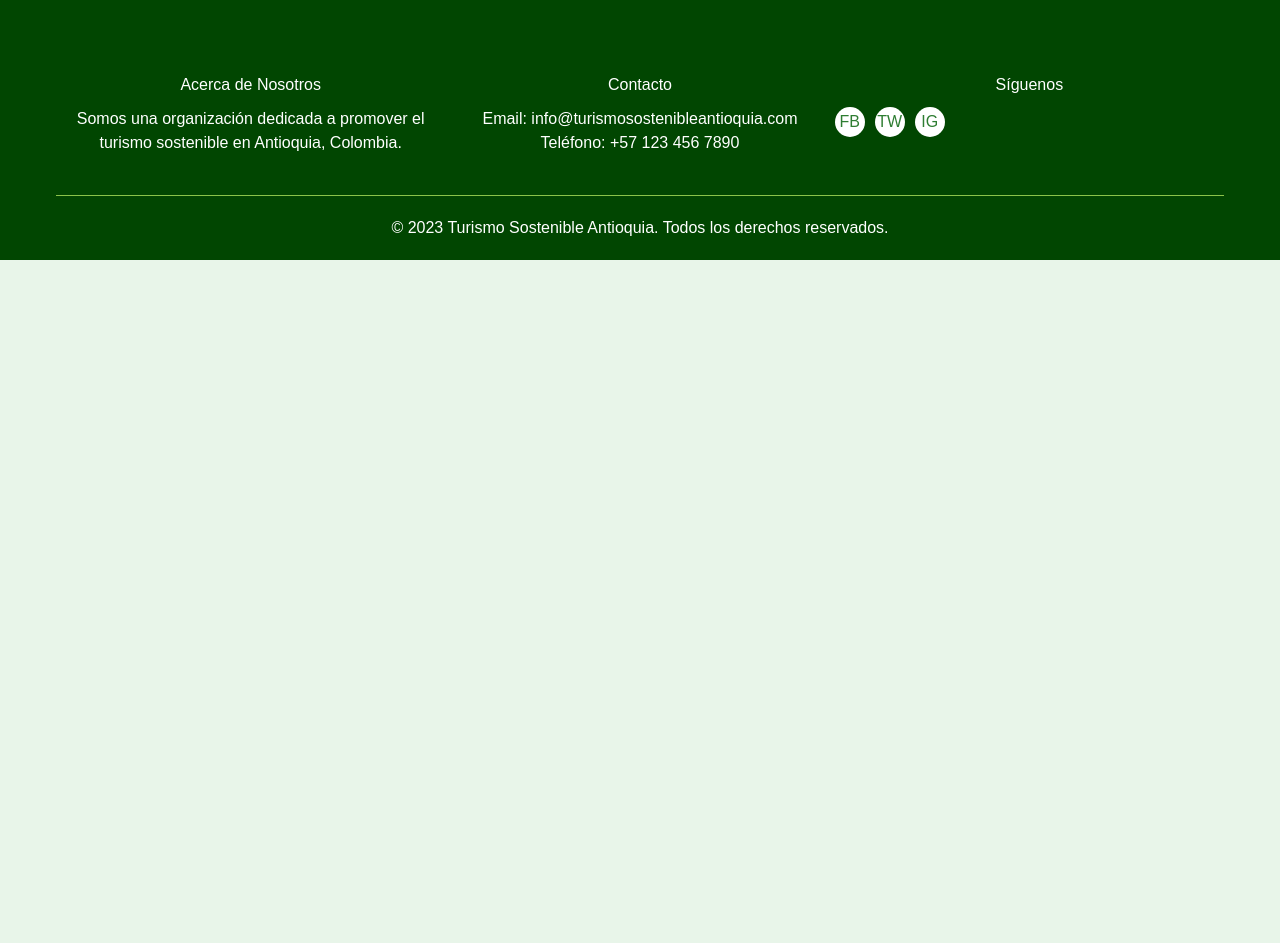
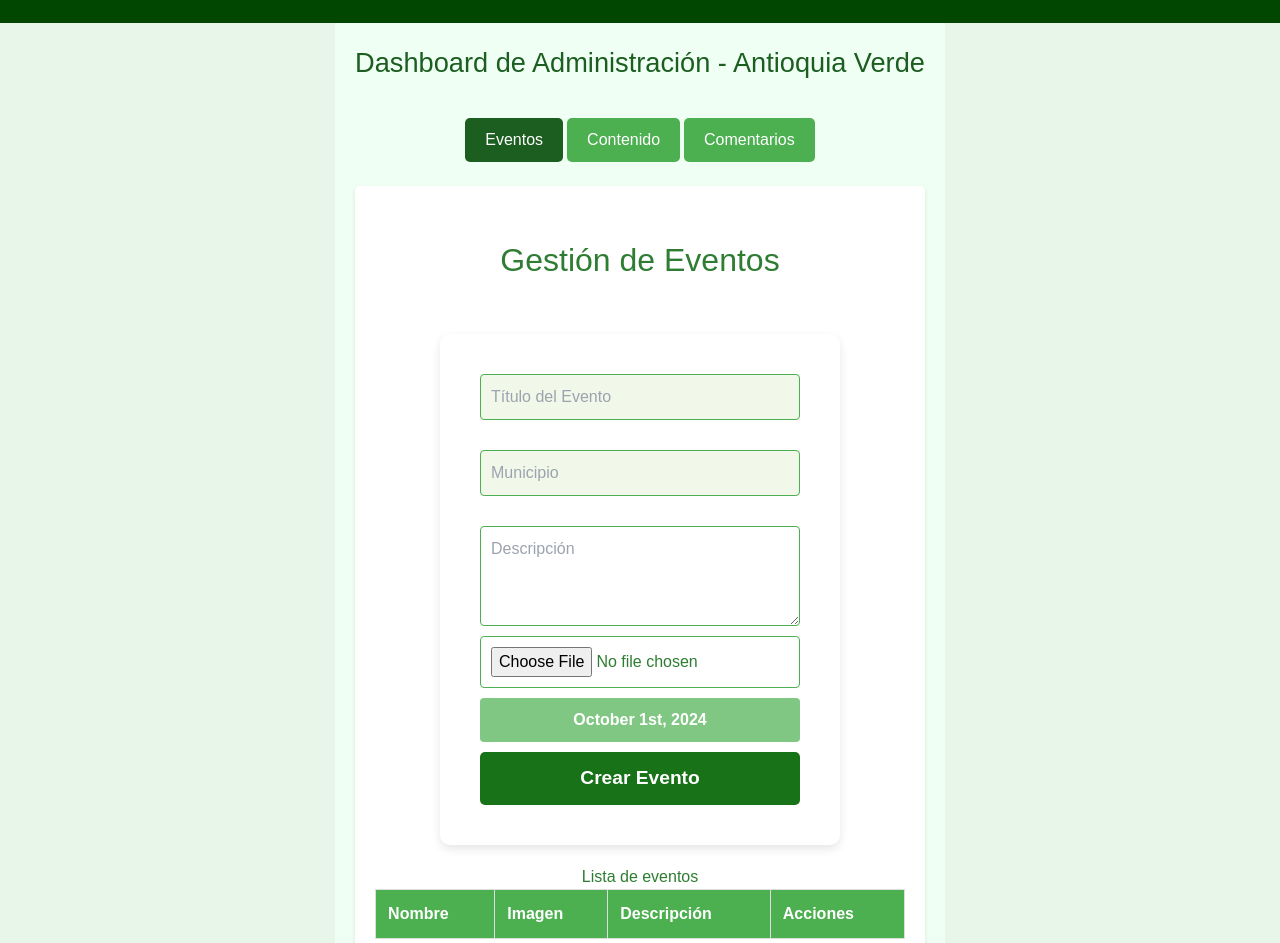
Before and after one commit to valensoto486/appTurismo, a React (Create React App) app in the folder frontend/: page /dashboard in a window 1280 px wide. Shown: the part 49-992 px from the top of the page. Before the commit the page ends 800 px from the top, so only its background shows below. Built offline with nearby package versions, Linux system fonts and the light colour scheme.

Commit message:
Integracion Dashboard admin

```diff
--- a/frontend/src/App.js
+++ b/frontend/src/App.js
@@ -34,7 +34,7 @@ function App() {
           <Route path="/laceja" element={<LaCeja />} />
           <Route path="/elretiro" element={<ElRetiro />} />
           <Route path="/elcarmen" element={<ElCarmen />} />
-          <Route path="/dashboardAdmin" element={<Dashboard />} />
+          <Route path="/dashboard" element={<Dashboard />} />
           <Route path="/placedetails" element={<PlaceDetails />} />
         </Routes>
         <Footer />
--- a/frontend/src/index.js
+++ b/frontend/src/index.js
@@ -3,9 +3,7 @@ import ReactDOM from 'react-dom/client';
 import './styles/index.css';
 import App from './App';
 import reportWebVitals from './reportWebVitals';
-import Eventos from './pages/Eventos';
-import InformacionViajero from './pages/InformacionViajero';
-import Home from './pages/Home';
+
 
 
 const root = ReactDOM.createRoot(document.getElementById('root'));
--- a/frontend/src/pages/DashboardAdmin.js
+++ b/frontend/src/pages/DashboardAdmin.js
@@ -1,148 +1,242 @@
-import React, { useState } from 'react';
-import { format } from "date-fns";
-import { Calendar as CalendarIcon, Trash2 } from "lucide-react";
+import React, { useState, useEffect } from 'react';
+import { format } from 'date-fns';
+import '../styles/DashboardAdmin.css';
 
 export default function Dashboard() {
+  const [activeTab, setActiveTab] = useState('events');
   const [events, setEvents] = useState([]);
-  const [contents, setContents] = useState([]);
-  const [selectedEvent, setSelectedEvent] = useState(null);
+  const [content, setContent] = useState([]);
+  const [comments, setComments] = useState([]);
+  const [selectedItem, setSelectedItem] = useState(null);
   const [date, setDate] = useState(new Date());
+  const [token, setToken] = useState(null);
+  const [isDialogOpen, setIsDialogOpen] = useState(false);
+  const [dialogAction, setDialogAction] = useState('');
 
-  const handleCreateEvent = (e) => {
+  useEffect(() => {
+    // Autenticar y obtener token (código existente)
+    // Fetch initial data for events, content, and comments
+  }, []);
+
+  const handleCreateEvent = async (e) => {
     e.preventDefault();
-    const newEvent = {
-      id: Date.now(),
-      title: e.target.title.value,
-      description: e.target.description.value,
-      date: date
-    };
-    setEvents([...events, newEvent]);
-    e.target.reset();
-    setDate(new Date());
+    // Existing create event logic
   };
 
-  const handleModifyEvent = (e) => {
+  const handleModifyEvent = async (e) => {
     e.preventDefault();
-    const updatedEvents = events.map(event =>
-      event.id === selectedEvent.id ? {
-        ...event,
-        title: e.target.title.value,
-        description: e.target.description.value,
-        date: date
-      } : event
-    );
-    setEvents(updatedEvents);
-    setSelectedEvent(null);
-    e.target.reset();
-    setDate(new Date());
+    // Existing modify event logic
   };
 
-  const handleDeleteEvent = (id) => {
-    setEvents(events.filter(event => event.id !== id));
-    setSelectedEvent(null);
+  const handleDeleteEvent = async (id) => {
+    // Existing delete event logic
   };
 
-  const handleCreateContent = (e) => {
+  const handleCreateContent = async (e) => {
     e.preventDefault();
-    const newContent = {
-      id: Date.now(),
-      title: e.target.title.value,
-      body: e.target.body.value
-    };
-    setContents([...contents, newContent]);
-    e.target.reset();
+    // Logic for creating content
   };
 
-  const handleDeleteContent = (id) => {
-    setContents(contents.filter(content => content.id !== id));
+  const handleDeleteContent = async (id) => {
+    // Logic for deleting content
+  };
+
+  const handleDeleteComment = async (id) => {
+    // Logic for deleting comment
+  };
+
+  const confirmAction = (action, item) => {
+    setSelectedItem(item);
+    setDialogAction(action);
+    setIsDialogOpen(true);
+  };
+
+  const executeAction = () => {
+    switch (dialogAction) {
+      case 'deleteEvent':
+        handleDeleteEvent(selectedItem.id);
+        break;
+      case 'deleteContent':
+        handleDeleteContent(selectedItem.id);
+        break;
+      case 'deleteComment':
+        handleDeleteComment(selectedItem.id);
+        break;
+      // Add cases for other actions if needed
+    }
+    setIsDialogOpen(false);
   };
 
   return (
-    <div className="container mx-auto p-4">
-      <h1 className="text-3xl font-bold mb-6">Dashboard de Administración</h1>
-      <div className="w-full">
-        <div className="grid w-full grid-cols-2 mb-4">
-          <button className="tabs-trigger" onClick={() => setSelectedEvent(null)}>Eventos</button>
-          <button className="tabs-trigger" onClick={() => setSelectedEvent(null)}>Contenido</button>
-        </div>
-        <div className="tabs-content">
-          {/* Eventos */}
+    <div className="dashboard">
+      <h1>Dashboard de Administración - Antioquia Verde</h1>
+      <div className="tabs">
+        <button
+          className={`tab ${activeTab === 'events' ? 'active' : ''}`}
+          onClick={() => setActiveTab('events')}
+        >
+          Eventos
+        </button>
+        <button
+          className={`tab ${activeTab === 'content' ? 'active' : ''}`}
+          onClick={() => setActiveTab('content')}
+        >
+          Contenido
+        </button>
+        <button
+          className={`tab ${activeTab === 'comments' ? 'active' : ''}`}
+          onClick={() => setActiveTab('comments')}
+        >
+          Comentarios
+        </button>
+      </div>
+
+      <div className="tab-content">
+        {activeTab === 'events' && (
           <div>
-            <h2 className="font-bold">Gestión de Eventos</h2>
-            <p>Crea, modifica y elimina eventos para tu sitio de turismo sostenible.</p>
-            <form onSubmit={selectedEvent ? handleModifyEvent : handleCreateEvent} className="space-y-4">
-              <div>
-                <label htmlFor="title">Título del Evento</label>
-                <input id="title" defaultValue={selectedEvent?.title} required />
-              </div>
-              <div>
-                <label htmlFor="description">Descripción</label>
-                <textarea id="description" defaultValue={selectedEvent?.description} required />
-              </div>
-              <div>
-                <label>Fecha del Evento</label>
-                <div>
-                  <button
-                    type="button"
-                    className="btn"
-                    onClick={() => setDate(new Date())}
-                  >
-                    <CalendarIcon className="mr-2 h-4 w-4" />
-                    {date ? format(date, "PPP") : <span>Selecciona una fecha</span>}
-                  </button>
-                </div>
-              </div>
-              <button type="submit">{selectedEvent ? 'Modificar Evento' : 'Crear Evento'}</button>
+            <h2>Gestión de Eventos</h2>
+            <form onSubmit={selectedItem ? handleModifyEvent : handleCreateEvent} className="form">
+              <input
+                type="text"
+                placeholder="Título del Evento"
+                defaultValue={selectedItem?.title}
+                required
+              />
+              <input
+                type="text"
+                placeholder="Municipio"
+                defaultValue={selectedItem?.municipio}
+                required
+              />
+              <textarea
+                placeholder="Descripción"
+                defaultValue={selectedItem?.description}
+                required
+              ></textarea>
+              <input type="file" accept="image/*" />
+              <button type="button" onClick={() => setDate(new Date())} className="date-button">
+                {date ? format(date, "PPP") : 'Selecciona una fecha'}
+              </button>
+              <button type="submit" className="submit-button">
+                {selectedItem ? 'Modificar Evento' : 'Crear Evento'}
+              </button>
             </form>
-            <div className="mt-6">
-              <h3 className="text-lg font-semibold mb-2">Eventos Existentes</h3>
-              {events.map(event => (
-                <div key={event.id} className="event-card mb-2">
-                  <h4>{event.title}</h4>
-                  <p>{format(new Date(event.date), "PPP")}</p>
-                  <p>{event.description}</p>
-                  <div className="flex justify-end mt-2">
-                    <button onClick={() => setSelectedEvent(event)}>Modificar</button>
-                    <button onClick={() => handleDeleteEvent(event.id)}>Eliminar</button>
-                  </div>
-                </div>
-              ))}
-            </div>
+            <table>
+              <caption>Lista de eventos</caption>
+              <thead>
+                <tr>
+                  <th>Nombre</th>
+                  <th>Imagen</th>
+                  <th>Descripción</th>
+                  <th>Acciones</th>
+                </tr>
+              </thead>
+              <tbody>
+                {events.map((event) => (
+                  <tr key={event.id}>
+                    <td>{event.title}</td>
+                    <td>
+                      <img src={event.imageUrl} alt={event.title} width="50" height="50" />
+                    </td>
+                    <td>{event.description}</td>
+                    <td>
+                      <button onClick={() => setSelectedItem(event)} className="edit-button">
+                        Editar
+                      </button>
+                      <button onClick={() => confirmAction('deleteEvent', event)} className="delete-button">
+                        Eliminar
+                      </button>
+                    </td>
+                  </tr>
+                ))}
+              </tbody>
+            </table>
           </div>
+        )}
 
-          {/* Contenido */}
+        {activeTab === 'content' && (
           <div>
-            <h2 className="font-bold">Gestión de Contenido</h2>
-            <p>Crea y elimina contenido para tu sitio de turismo sostenible.</p>
-            <form onSubmit={handleCreateContent} className="space-y-4">
-              <div>
-                <label htmlFor="contentTitle">Título del Contenido</label>
-                <input id="contentTitle" name="title" required />
-              </div>
-              <div>
-                <label htmlFor="contentBody">Cuerpo del Contenido</label>
-                <textarea id="contentBody" name="body" required />
-              </div>
-              <button type="submit">Crear Contenido</button>
+            <h2>Gestión de Contenido</h2>
+            <form onSubmit={handleCreateContent} className="form">
+              <input type="text" placeholder="Nombre del lugar" required />
+              <textarea placeholder="Descripción del lugar" required></textarea>
+              <input type="file" accept="image/*" required />
+              <button type="submit" className="submit-button">Crear Contenido</button>
             </form>
-            <div className="mt-6">
-              <h3 className="text-lg font-semibold mb-2">Contenido Existente</h3>
-              {contents.map(content => (
-                <div key={content.id} className="content-card mb-2">
-                  <h4>{content.title}</h4>
-                  <p>{content.body}</p>
-                  <div className="flex justify-end mt-2">
-                    <button onClick={() => handleDeleteContent(content.id)}>
-                      <Trash2 className="mr-2 h-4 w-4" />
-                      Eliminar
-                    </button>
-                  </div>
-                </div>
-              ))}
+            <table>
+              <caption>Lista de contenido</caption>
+              <thead>
+                <tr>
+                  <th>Nombre</th>
+                  <th>Descripción</th>
+                  <th>Imagen</th>
+                  <th>Acciones</th>
+                </tr>
+              </thead>
+              <tbody>
+                {content.map((item) => (
+                  <tr key={item.id}>
+                    <td>{item.name}</td>
+                    <td>{item.description}</td>
+                    <td>
+                      <img src={item.imageUrl} alt={item.name} width="50" height="50" />
+                    </td>
+                    <td>
+                      <button onClick={() => confirmAction('deleteContent', item)} className="delete-button">
+                        Eliminar
+                      </button>
+                    </td>
+                  </tr>
+                ))}
+              </tbody>
+            </table>
+          </div>
+        )}
+
+        {activeTab === 'comments' && (
+          <div>
+            <h2>Gestión de Comentarios</h2>
+            <table>
+              <caption>Lista de comentarios</caption>
+              <thead>
+                <tr>
+                  <th>Nombre</th>
+                  <th>Lugar</th>
+                  <th>Comentario</th>
+                  <th>Acciones</th>
+                </tr>
+              </thead>
+              <tbody>
+                {comments.map((comment) => (
+                  <tr key={comment.id}>
+                    <td>{comment.userName}</td>
+                    <td>{comment.placeName}</td>
+                    <td>{comment.content}</td>
+                    <td>
+                      <button onClick={() => confirmAction('deleteComment', comment)} className="delete-button">
+                        Eliminar
+                      </button>
+                    </td>
+                  </tr>
+                ))}
+              </tbody>
+            </table>
+          </div>
+        )}
+      </div>
+
+      {isDialogOpen && (
+        <div className="dialog-overlay">
+          <div className="dialog">
+            <h2>Confirmar acción</h2>
+            <p>¿Estás seguro de que quieres realizar esta acción? Esta operación no se puede deshacer.</p>
+            <div className="dialog-buttons">
+              <button onClick={() => setIsDialogOpen(false)} className="cancel-button">Cancelar</button>
+              <button onClick={executeAction} className="confirm-button">Confirmar</button>
             </div>
           </div>
         </div>
-      </div>
+      )}
     </div>
   );
 }
--- a/frontend/src/styles/DashboardAdmin.css
+++ b/frontend/src/styles/DashboardAdmin.css
@@ -1,3 +1,172 @@
-.container {
+.dashboard {
+    font-family: Arial, sans-serif;
     max-width: 1200px;
+    margin: 0 auto;
+    padding: 20px;
+    background-color: #f0fff4;
 }
+
+h1 {
+    color: #1b5e20;
+    text-align: center;
+    margin-bottom: 30px;
+    font-size: 1.7rem;
+}
+
+h2 {
+    color: #2e7d32;
+    margin-bottom: 15px;
+}
+
+.tabs {
+    display: flex;
+    justify-content: center;
+    margin-bottom: 20px;
+}
+
+.tab {
+    background-color: #4caf50;
+    border: none;
+    color: white;
+    padding: 10px 20px;
+    text-align: center;
+    text-decoration: none;
+    display: inline-block;
+    font-size: 16px;
+    margin: 4px 2px;
+    cursor: pointer;
+    border-radius: 5px;
+}
+
+.tab.active {
+    background-color: #1b5e20;
+}
+
+.tab-content {
+    background-color: white;
+    padding: 20px;
+    border-radius: 5px;
+    box-shadow: 0 2px 4px rgba(0,0,0,0.1);
+}
+
+.form {
+    display: flex;
+    flex-direction: column;
+    gap: 10px;
+    margin-bottom: 20px;
+}
+
+input[type="text"],
+input[type="file"],
+textarea {
+    width: 100%;
+    padding: 10px;
+    border: 1px solid #4caf50;
+    border-radius: 4px;
+}
+
+textarea {
+    height: 100px;
+}
+
+.date-button,
+.submit-button,
+.edit-button,
+.delete-button {
+    padding: 10px 15px;
+    border: none;
+    border-radius: 4px;
+    cursor: pointer;
+    font-weight: bold;
+}
+
+.date-button {
+    background-color: #81c784;
+    color: white;
+}
+
+.submit-button {
+    background-color: #4caf50;
+    color: white;
+}
+
+.edit-button {
+    background-color: #ffa000;
+    color: white;
+}
+
+.delete-button {
+    background-color: #f44336;
+    color: white;
+}
+
+table {
+    width: 100%;
+    border-collapse: collapse;
+    margin-top: 20px;
+}
+
+th, td {
+    border: 1px solid #ddd;
+    padding: 12px;
+    text-align: left;
+}
+
+th {
+    background-color: #4caf50;
+    color: white;
+}
+
+tr:nth-child(even) {
+    background-color: #f2f2f2;
+}
+
+.dialog-overlay {
+    position: fixed;
+    top: 0;
+    left: 0;
+    right: 0;
+    bottom: 0;
+    background-color: rgba(0, 0, 0, 0.5);
+    display: flex;
+    justify-content: center;
+    align-items: center;
+}
+
+.dialog {
+    background-color: white;
+    padding: 20px;
+    border-radius: 5px;
+    max-width: 400px;
+}
+
+.dialog h2 {
+    color: #2e7d32;
+    margin-bottom: 10px;
+}
+
+.dialog-buttons {
+    display: flex;
+    justify-content: flex-end;
+    margin-top: 20px;
+}
+
+.cancel-button,
+.confirm-button {
+    padding: 10px 15px;
+    border: none;
+    border-radius: 4px;
+    cursor: pointer;
+    font-weight: bold;
+    margin-left: 10px;
+}
+
+.cancel-button {
+    background-color: #9e9e9e;
+    color: white;
+}
+
+.confirm-button {
+    background-color: #4caf50;
+    color: white;
+}
--- a/frontend/src/styles/RegistroLogin.css
+++ b/frontend/src/styles/RegistroLogin.css
@@ -79,11 +79,12 @@ button[type="submit"]:hover {
   margin-right: 8px;
 }
 .alineado input[type="checkbox"] {
-  width: 30px;
-  height: 30px;
+  width: 15px;
+  height: 15px;
   transform: scale(2);
   margin: 0 8px;
   cursor: pointer;
+  padding: 20px;
 }
 
 
```
Also changed, not shown: frontend/src/components/Header.js (+12 -0 lines), frontend/src/pages/register.js (+8 -9 lines).
